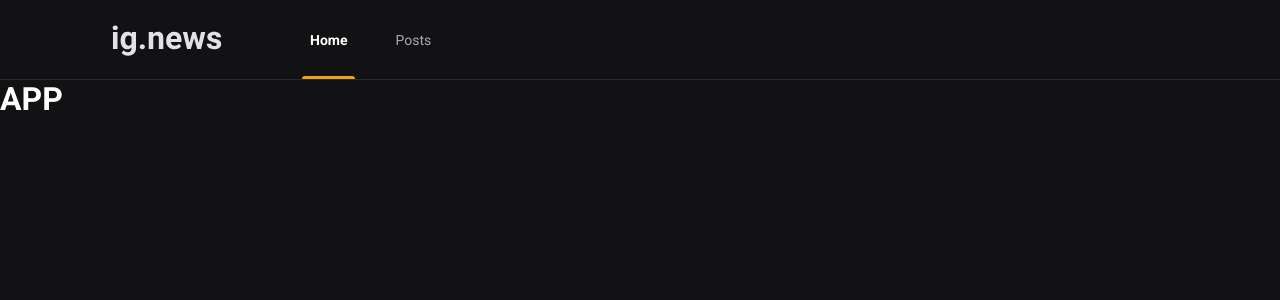
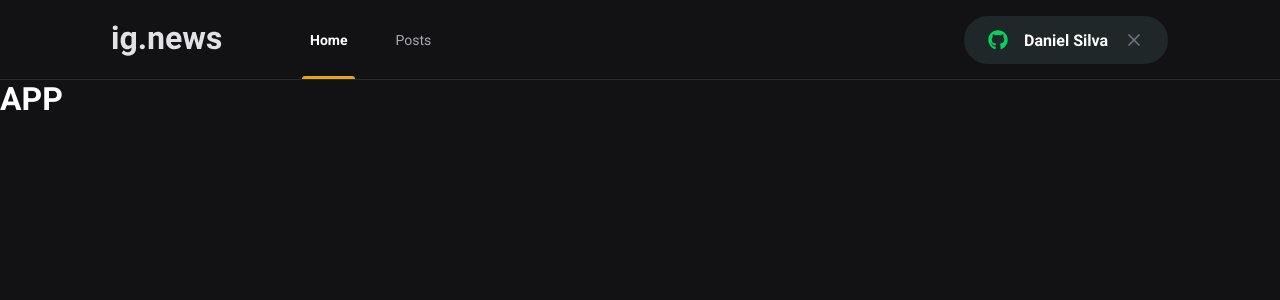
Before and after one commit to dfsilvadev/ignite-ignews, a Next.js app: page / in a window 1280 px wide. Shown: the top 300 px of the page. Built offline with nearby package versions, Linux system fonts and the light colour scheme.

Commit message:
feat: add o component sign in button ao header e definindo margin-left auto

```diff
--- a/src/components/Header/index.tsx
+++ b/src/components/Header/index.tsx
@@ -1,3 +1,4 @@
+import { SignInButton } from "../SignInButton";
 import styles from "./styles.module.scss";
 
 export function Header() {
@@ -9,6 +10,7 @@ export function Header() {
           <a className={styles.active}>Home</a>
           <a>Posts</a>
         </nav>
+        <SignInButton />
       </div>
     </header>
   );
--- a/src/components/Header/styles.module.scss
+++ b/src/components/Header/styles.module.scss
@@ -46,4 +46,8 @@
       }
     }
   }
+
+  button {
+    margin-left: auto;
+  }
 }
```
